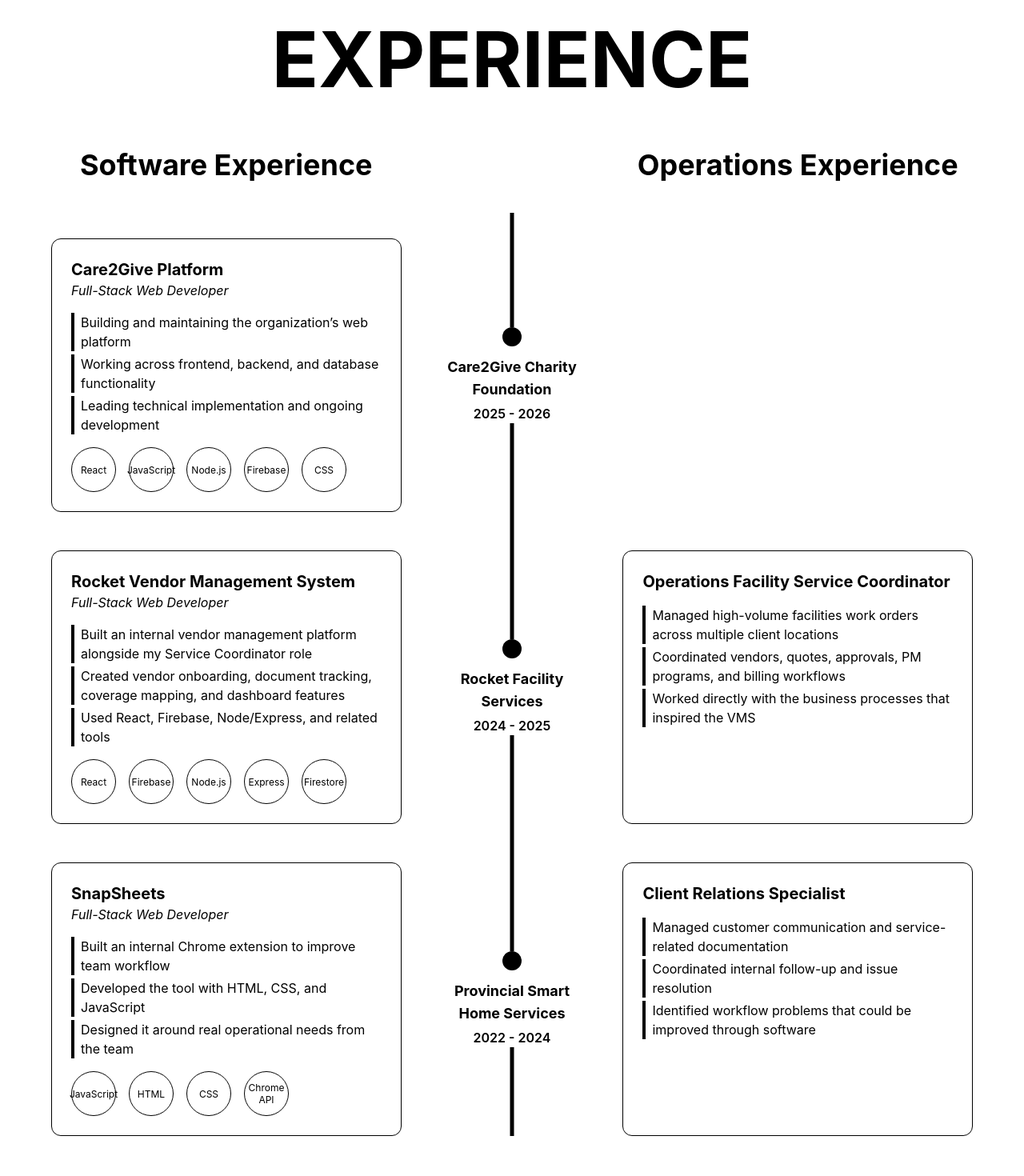
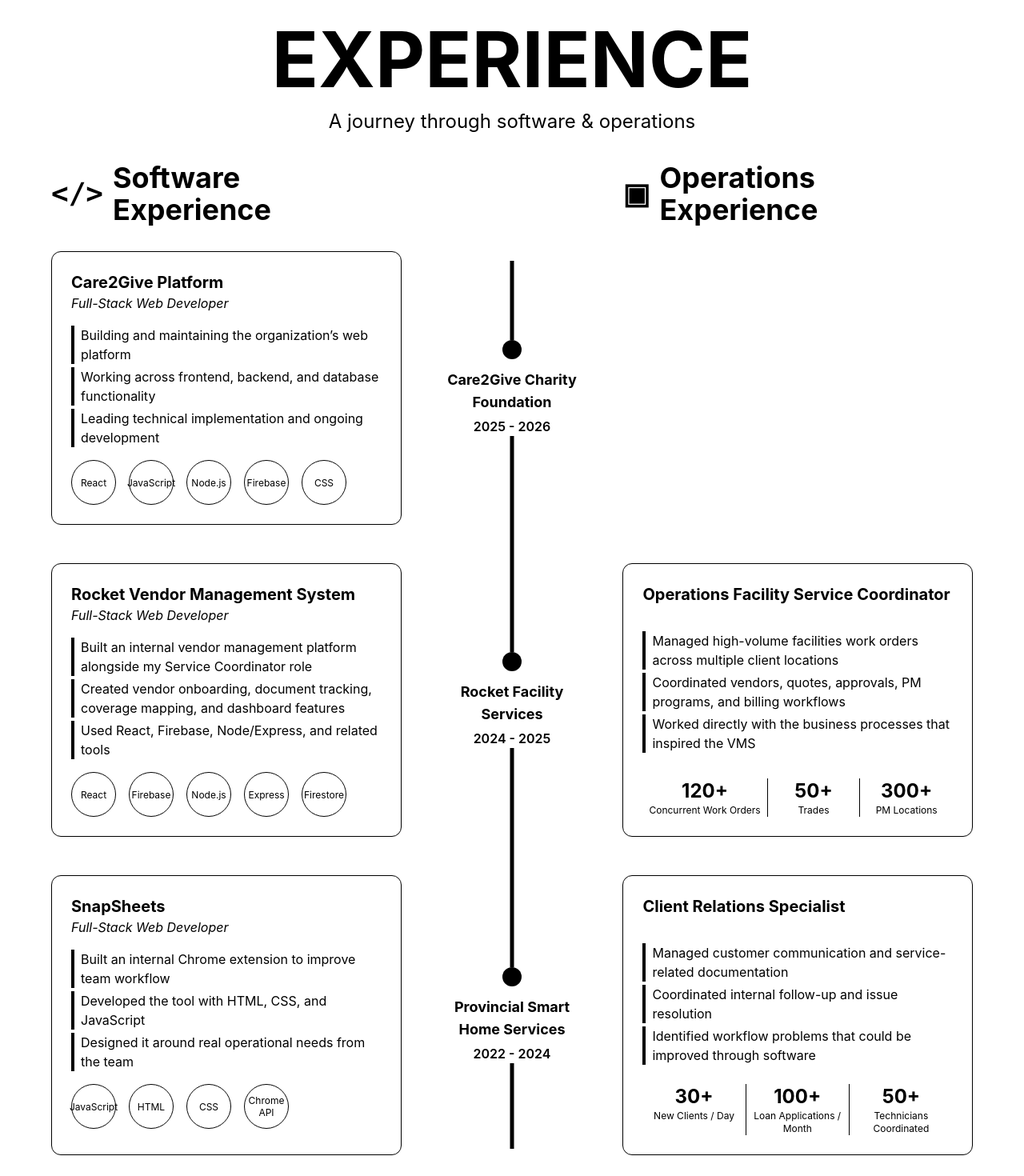
Before and after one commit to shuaiby18/portfolio, a React app: page / in a window 1280 px wide. Shown: the part 3120-4590 px from the top of the page at 80% size. Built offline with nearby package versions, Linux system fonts and the light colour scheme; the HTML template or start-up script is replaced by a standard one.

Commit message:
Fixed Empty Space in Experience Section Operations Cards

```diff
--- a/src/components/Experience.jsx
+++ b/src/components/Experience.jsx
@@ -7,35 +7,42 @@
       <div className="max-w-7xl mx-auto px-6 md:px-10 lg:px-16">
 
         {/* Section heading */}
-        <h2 className="text-5xl lg:text-8xl font-bold text-center mb-3 lg:mb-16">
-          EXPERIENCE
+        <h2 className="text-5xl lg:text-8xl font-bold text-center mb-3 lg:mb-3">          EXPERIENCE
         </h2>
 
         {/* Mobile subtitle */}
-        <p className="text-center text-[15px] mb-10 lg:hidden">
+        <p className="text-center text-[15px] mb-10 lg:mb-8 lg:text-[24px]">
           A journey through software & operations
         </p>
 
         {/* Desktop column headings */}
-        <div className="hidden lg:grid grid-cols-[1fr_0.45fr_1fr] gap-10 mb-8">
+        <div className="hidden lg:grid grid-cols-[1fr_0.45fr_1fr] gap-10 lg:-mb-2">
 
-          <h3 className="text-4xl font-bold text-center">
+
+          <h3 className="text-4xl font-bold flex items-center justify-center gap-3">
+            <span className="font-mono font-bold">
+              {"</>"}
+            </span>
             Software Experience
           </h3>
 
           <div></div>
 
-          <h3 className="text-4xl font-bold text-center">
+          <h3 className="text-4xl font-bold flex items-center justify-center gap-3">
+            <span aria-hidden="true">▣</span>
             Operations Experience
           </h3>
+
 
         </div>
 
         {/* Experience rows */}
         <div className="relative flex flex-col gap-10 lg:gap-12">
 
+
           {/* Main timeline line */}
-          <div className="absolute left-[10px] lg:left-1/2 -translate-x-1/2 top-2 bottom-0 w-[5px] bg-black"></div>
+          <div className="absolute left-[10px] lg:left-1/2 -translate-x-1/2 top-2 lg:top-13 bottom-2 w-[5px] bg-black"></div>
+
 
           {/* ================= CARE2GIVE ROW ================= */}
           <div className="relative grid grid-cols-[20px_minmax(0,1fr)] lg:grid-cols-[1fr_0.45fr_1fr] gap-x-4 gap-y-4 lg:gap-10 items-start lg:items-stretch">
@@ -241,8 +248,9 @@
 
             </div>
 
+
             {/* Operations Card */}
-            <div className="order-3 col-start-2 lg:col-start-3 border rounded-xl p-4 sm:p-6 min-h-[230px] h-full">
+            <div className="order-3 col-start-2 lg:col-start-3 border rounded-xl p-4 sm:p-6 min-h-[230px] h-full lg:flex lg:flex-col">
 
               {/* Mobile card category */}
               <div className="flex items-center gap-2 mb-4 lg:hidden">
@@ -252,7 +260,7 @@
                 </p>
               </div>
 
-              <h4 className="text-xl font-bold mb-4">
+              <h4 className="text-xl font-bold mb-8">
                 Operations Facility Service Coordinator
               </h4>
 
@@ -276,7 +284,32 @@
 
               </ul>
 
+
+
+              {/* Operations achievements - Desktop only */}
+              <div className="hidden lg:grid grid-cols-[max-content_1fr_1fr] gap-0 mt-auto pt-6">
+
+                <div className="text-center border-r border-black px-2">
+                  <p className="text-2xl font-bold">120+</p>
+                  <p className="text-xs whitespace-nowrap">Concurrent Work Orders</p>
                 </div>
+
+                <div className="text-center border-r border-black px-2">
+                  <p className="text-2xl font-bold">50+</p>
+                  <p className="text-xs whitespace-nowrap">Trades</p>
+                </div>
+
+                <div className="text-center px-2">
+                  <p className="text-2xl font-bold">300+</p>
+                  <p className="text-xs whitespace-nowrap">PM Locations</p>
+                </div>
+
+              </div>
+
+
+
+            </div>
+
 
           </div>
 
@@ -373,8 +406,9 @@
 
             </div>
 
+
 {/* Operations Card */}
-            <div className="order-3 col-start-2 lg:col-start-3 border rounded-xl p-4 sm:p-6 min-h-[230px] h-full">
+<div className="order-3 col-start-2 lg:col-start-3 border rounded-xl p-4 sm:p-6 min-h-[230px] h-full lg:flex lg:flex-col lg:min-w-0">
 
   {/* Mobile card category */}
   <div className="flex items-center gap-2 mb-4 lg:hidden">
@@ -384,7 +418,7 @@
     </p>
   </div>
 
-              <h4 className="text-xl font-bold mb-4">
+  <h4 className="text-xl font-bold mb-8">
     Client Relations Specialist
   </h4>
 
@@ -407,7 +441,28 @@
 
   </ul>
 
+  {/* Operations achievements - Desktop only */}
+  <div className="hidden lg:grid grid-cols-3 gap-0 mt-auto pt-6 min-w-0">
+
+    <div className="min-w-0 text-center border-r border-black px-2">
+      <p className="text-2xl font-bold">30+</p>
+      <p className="text-xs">New Clients / Day</p>
     </div>
+
+    <div className="min-w-0 text-center border-r border-black px-2">
+      <p className="text-2xl font-bold">100+</p>
+      <p className="text-xs">Loan Applications / Month</p>
+    </div>
+
+    <div className="min-w-0 text-center px-2">
+      <p className="text-2xl font-bold">50+</p>
+      <p className="text-xs">Technicians Coordinated</p>
+    </div>
+
+  </div>
+
+</div>
+
 
           </div>
 
```
Lines whose indentation alone changed are shown as unchanged.
